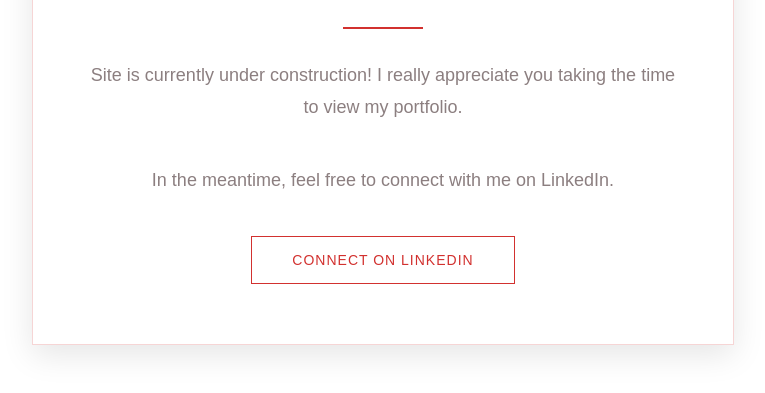
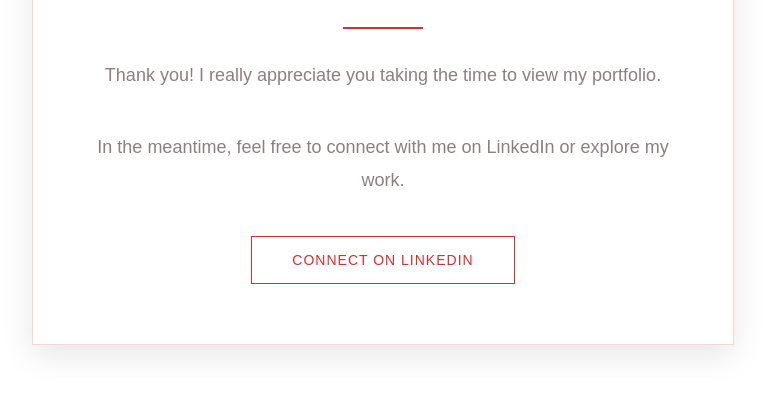
Before and after one commit to kikisn/portfolio, a plain HTML site: page thankyou.html in a window 1280 px wide. Shown: the part 363-756 px from the top of the page, without its empty margins (257-1022 px from the left). Drawn offline with Linux system fonts and the light colour scheme.

Commit message:
Update and rename index.html to thankyou.html

```diff
--- a/index.html
+++ b/thankyou.html
@@ -140,11 +140,11 @@
             <div class="decorative-line"></div>
 
             <p class="thank-you-message">
-                Site is currently under construction! I really appreciate you taking the time to view my portfolio.
+                Thank you! I really appreciate you taking the time to view my portfolio.
             </p>
 
             <p class="thank-you-message">
-                In the meantime, feel free to connect with me on LinkedIn.
+                In the meantime, feel free to connect with me on LinkedIn or explore my work.
             </p>
 
             <div class="thank-you-buttons">
```
